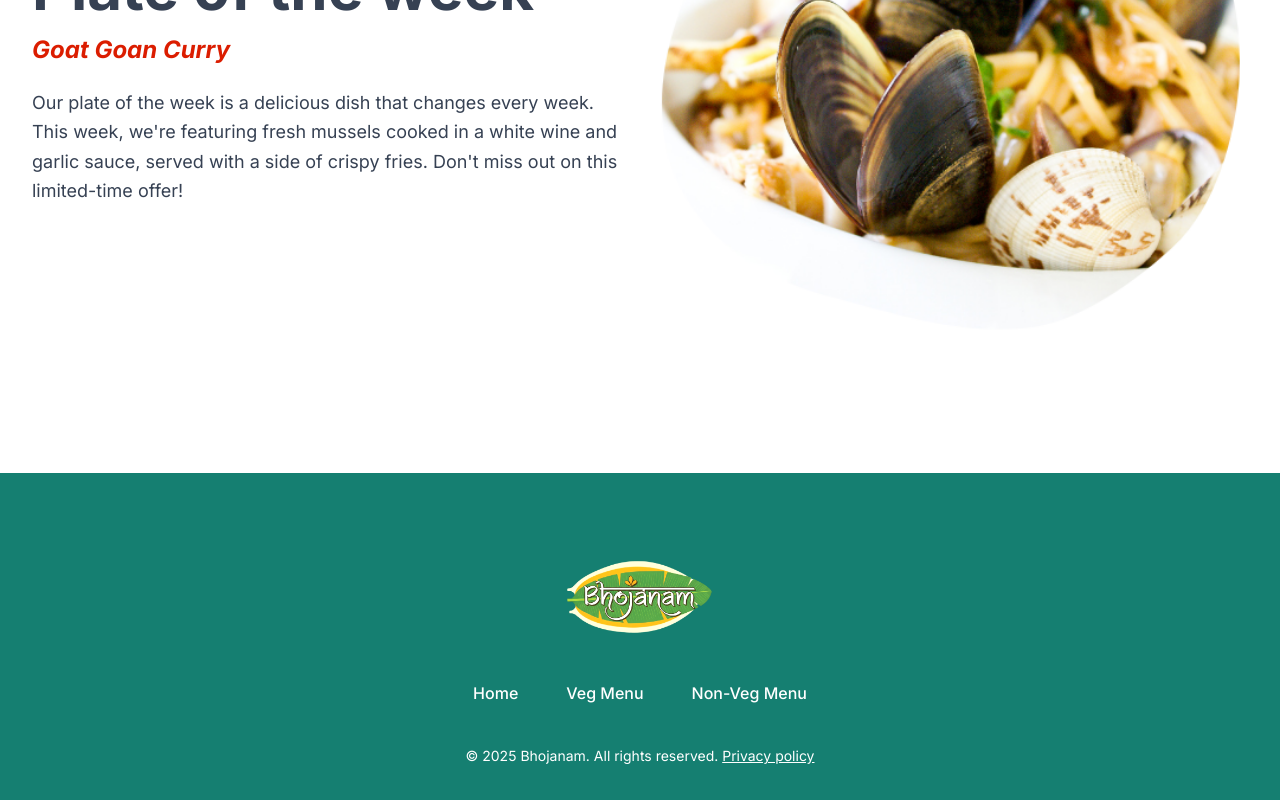
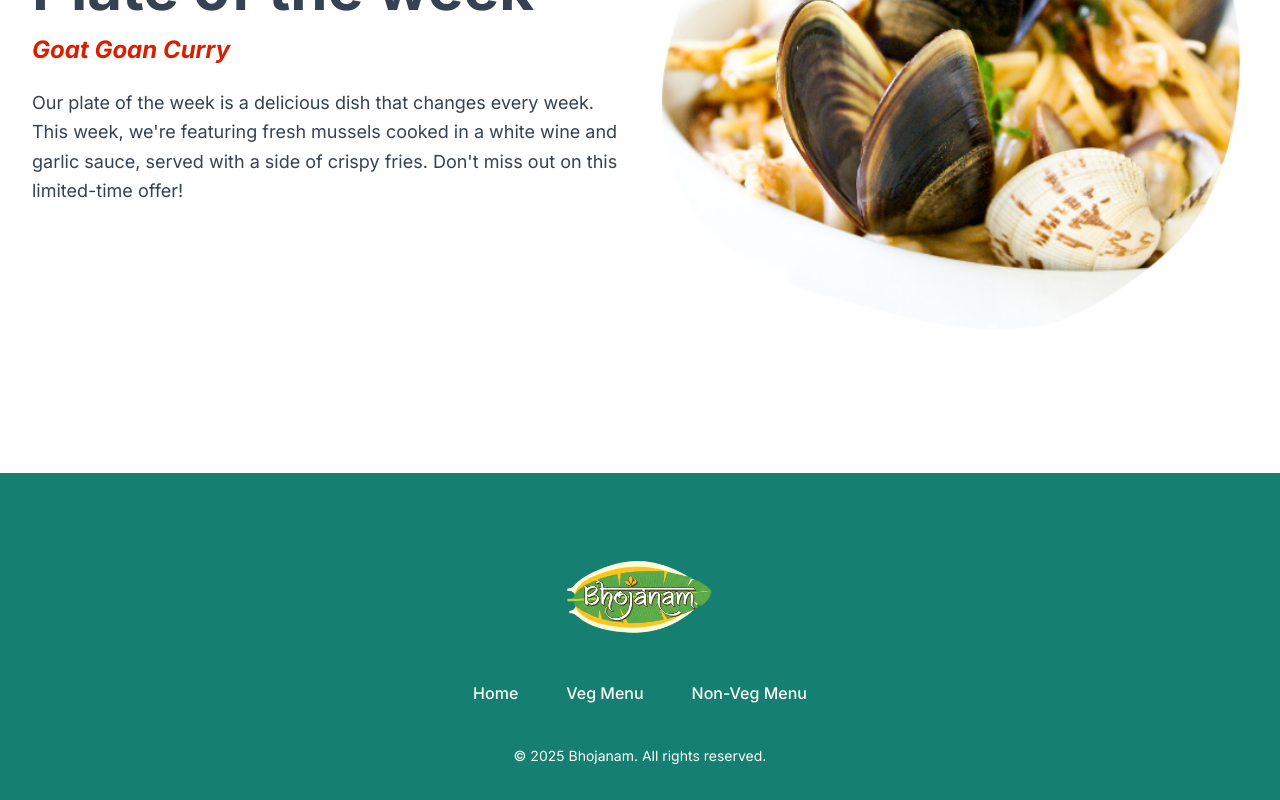
Before and after one commit to bhojanamFlavours/bhojanamflavours.github.io, an Astro site: page / in a window 1280 px wide. Shown: the part 3535-4335 px from the top of the page. Built offline with nearby package versions, Linux system fonts and the light colour scheme; Astro itself is replaced by a stand-in of ours.

Commit message:
remove privacy policy from footer

```diff
--- a/src/components/Footer.astro
+++ b/src/components/Footer.astro
@@ -19,6 +19,6 @@ import logo from '~/assets/images/bhojanam-logo-bg.png';
 				))
 			}
 		</nav>
-		<p class="mt-10 text-center text-sm">&copy; {currentYear} {siteName}. All rights reserved. <a class="underline" href="/privacy-policy">Privacy policy</a></p>
+		<p class="mt-10 text-center text-sm">&copy; {currentYear} {siteName}. All rights reserved.</p>
 	</div>
 </footer>
```
